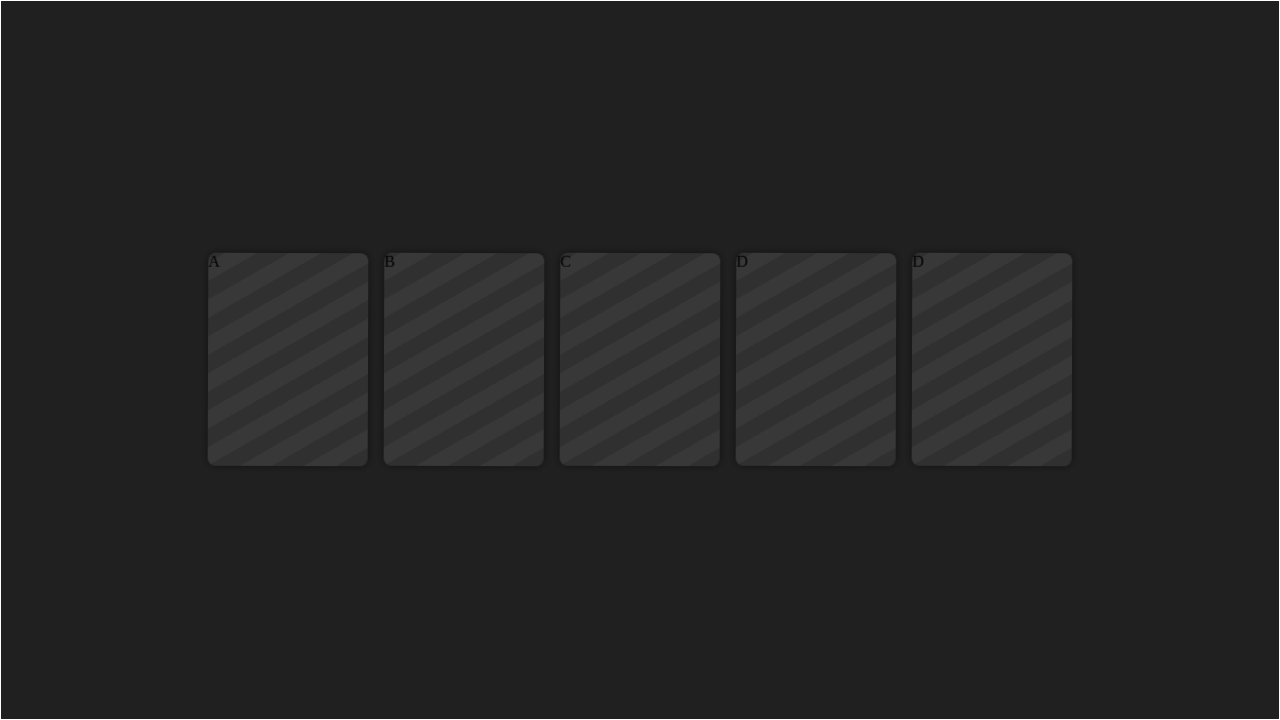
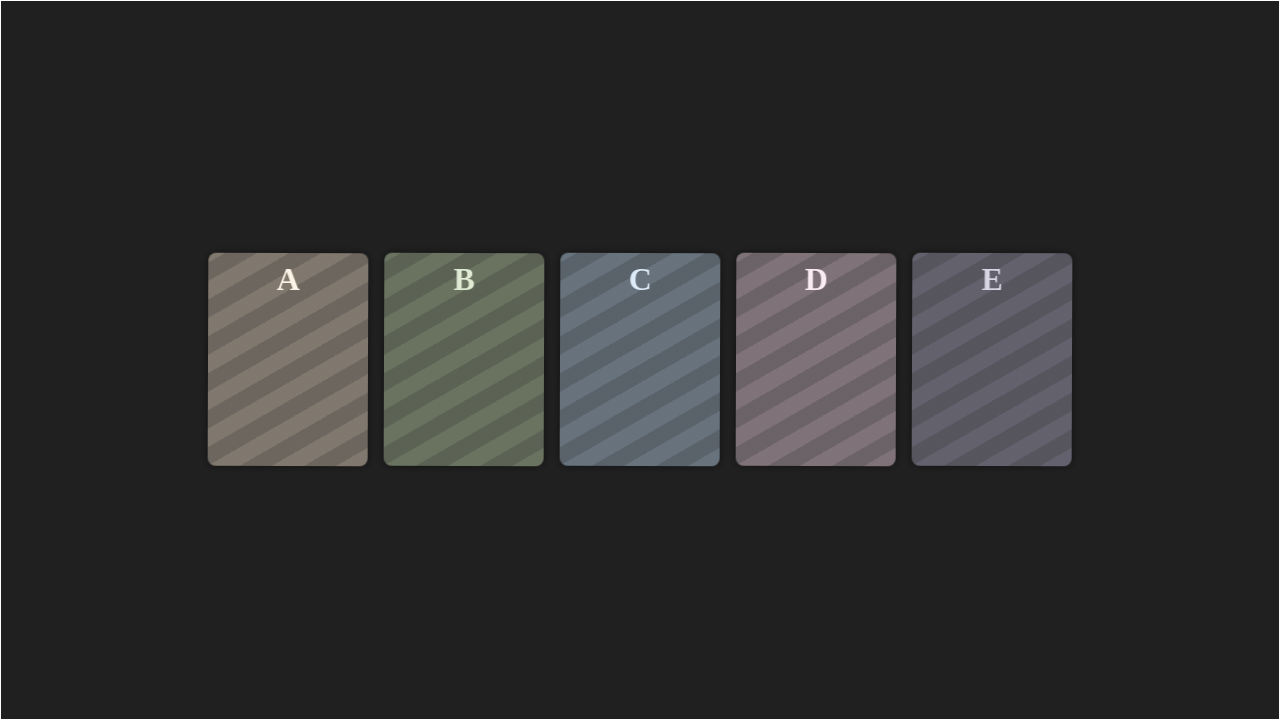
Before and after one commit to UlianovM/Styling, a plain HTML site: page index.html in a window 1280 px wide. Shown: the top 720 px of the page. Drawn offline with Linux system fonts and the light colour scheme.

Commit message:
некоторые улучшения для раздела cards

```diff
--- a/index.html
+++ b/index.html
@@ -12,19 +12,19 @@
 <body>
 	<div class="view" id="cards">
 		<div class="card">
-			<div class="card2">A</div>
+			<h1>A</h1>
 		</div>
 		<div class="card">
-			<div class="card2">B</div>
+			<h1>B</h1>
 		</div>
 		<div class="card">
-			<div class="card2">C</div>
+			<h1>C</h1>
 		</div>
 		<div class="card">
-			<div class="card2">D</div>
+			<h1>D</h1>
 		</div>
 		<div class="card">
-			<div class="card2">D</div>
+			<h1>E</h1>
 		</div>
 	</div>
 	<div class="view" id="effects">
--- a/styles/general.css
+++ b/styles/general.css
@@ -1,7 +1,21 @@
+:root {
+    --fore: #ffffff;
+    --back: #202020;
+    --back-alt: #303030;
+
+    --color1: #f9e4cb;
+    --color2: #c1d6a8;
+    --color3: #bad6f1;
+    --color4: #f6d8e7;
+    --color5: #b0abc8;
+
+    --viev-cards-back: var(--back);
+}
+
 body {
     margin: 0;
     padding: 0;
-    background-color: #202020;
+    background-color: var(--back);
 }
 
 div.view {
--- a/styles/style1_cards.css
+++ b/styles/style1_cards.css
@@ -9,10 +9,10 @@
 
 @keyframes card_size {
     0%, 100% {
-        transform: scale(1.0);
+        scale: 1.0;
     }
     50% {
-        transform: scale(1.01);
+        scale: 1.01;
     }
 }
 
@@ -25,40 +25,48 @@ div.card {
     width: 10em;
     aspect-ratio: 0.75;
     margin: 0.5em;
+    padding: 0;
 
     transition: transform 0.5s ease-out;
+
+    --color: unset;
+    --fore-color:     color-mix(in srgb, var(--color), var(--fore));
+    --back-color:     color-mix(in srgb, var(--color), var(--back-alt) 60%);
+    --back-color-alt: color-mix(in srgb, var(--color), var(--back-alt) 70%);
+
+    border-radius: 0.5em;
+    background: repeating-linear-gradient(-30deg, var(--back-color), var(--back-color) 1em, var(--back-color-alt) 1em, var(--back-color-alt) 2em);
+    box-shadow: 0px 0px 0.5em #00000080;
+
+    animation-play-state: paused;
+    animation:
+        card_angle 2s ease-in-out infinite,
+        card_size  1s  infinite;
+    animation-play-state: paused;
 }
 
 div.card:hover {
     z-index: 2;
 
-    transform: matrix3d(1,  0,  0,       0,
-                        0,  1,  0, -0.0002,
-                        0,  0,  1,       0,
-                        0, -5,  0,     0.9);
+    animation-play-state: running;
+    transform: matrix3d(1,   0,  0,      0,
+                        0,   1,  0, 0.0001,
+                        0,   0,  1,      0,
+                        0, -10,  0,   0.85);
+
+    box-shadow: 0em 0em 1em var(--back-color-alt);
 }
 
-div.card2 {
-    display: block;
+.card:nth-child(1) { --color: var(--color1); }
+.card:nth-child(2) { --color: var(--color2); }
+.card:nth-child(3) { --color: var(--color3); }
+.card:nth-child(4) { --color: var(--color4); }
+.card:nth-child(5) { --color: var(--color5); }
 
+div.card > h1 {
     width: 100%;
-    height: 100%;
+    margin: 0.25em 0em;
+    text-align: center;
 
-    animation:
-        card_angle 1s ease-in-out infinite,
-        card_size  1.33333s ease-in-out infinite;
-    animation-play-state: paused;
-    transition: 0.5s ease-out;
-
-    border-radius: 0.5em;
-    background: repeating-linear-gradient(-30deg, #303030, #303030 1em, #383838 1em, #383838 2em, #303030 2em);
-    box-shadow: 0px 0px 0.5em #00000080;
+    color: var(--fore-color);
 }
-
-div.card2:hover {
-    z-index: 2;
-
-    animation-play-state: running;
-
-    box-shadow: 0px 0px 1em 0.1em #202020FF;
-}
```
